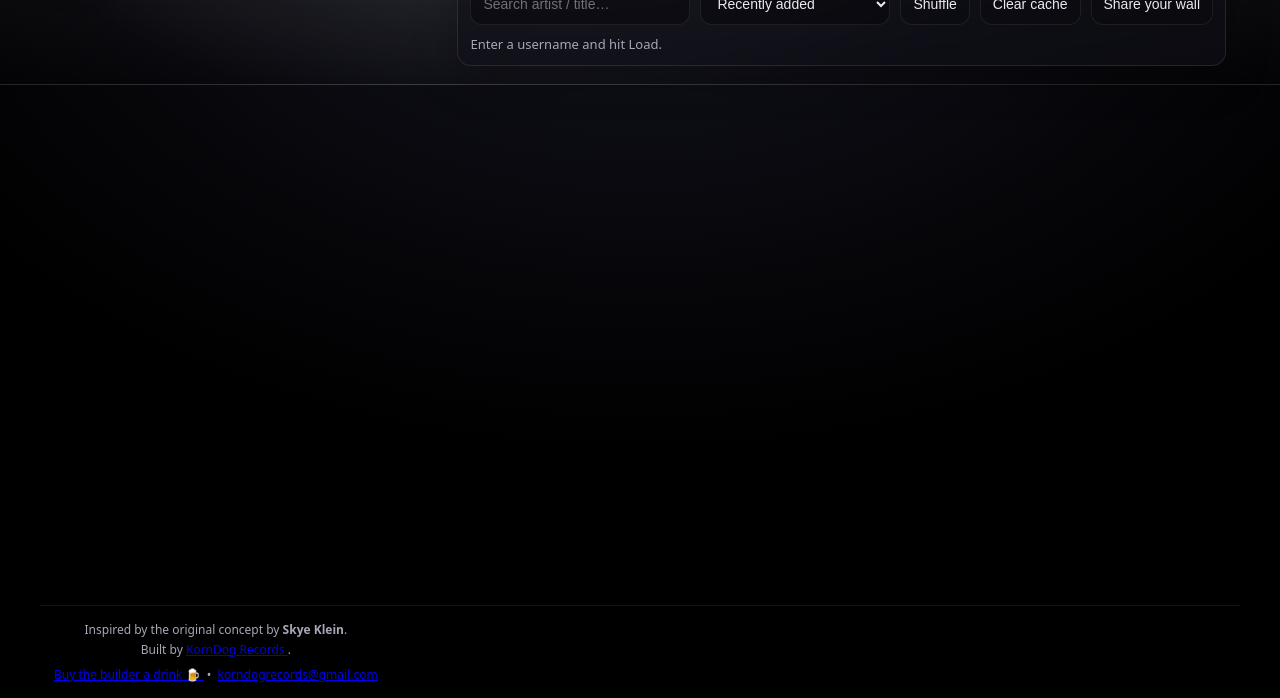
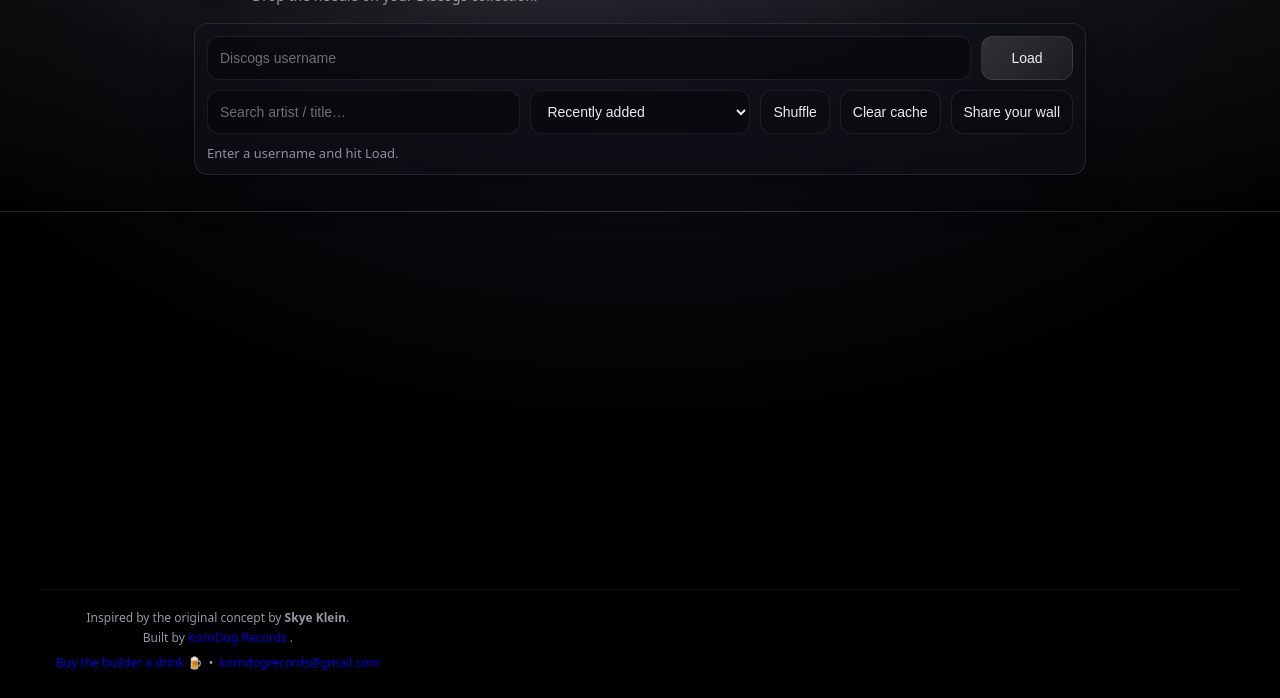
Before and after one commit to KornDog0804/discovers-better-, a website built with Vite: page index.html in a window 1280 px wide. Shown: the part 102-800 px from the top of the page. Built offline with nearby package versions, Linux system fonts and the light colour scheme.

Commit message:
Update style.css

```diff
--- a/src/style.css
+++ b/src/style.css
@@ -501,3 +501,108 @@
 .hero h1 {
   margin: 0;
 }
+/* ====== PROFESSIONAL CENTERING FIX ====== */
+
+.hero {
+  width: 100%;
+  padding: 28px 16px 18px;
+}
+
+.hero-inner {
+  max-width: 920px;
+  margin: 0 auto;
+  display: flex;
+  flex-direction: column;
+  gap: 18px;
+}
+
+.brand {
+  display: flex;
+  align-items: center;
+  gap: 14px;
+}
+
+.brand h1 {
+  margin: 0;
+  line-height: 1.05;
+}
+
+.brand .sub {
+  margin: 6px 0 0;
+  opacity: 0.85;
+}
+
+.controls {
+  width: 100%;
+  max-width: 920px;
+  margin: 0 auto;
+}
+
+.controls .row {
+  display: flex;
+  flex-wrap: wrap;
+  gap: 10px;
+}
+
+.controls .row input,
+.controls .row select,
+.controls .row button {
+  min-height: 44px;
+}
+
+.controls .row:first-child input {
+  flex: 1 1 260px;
+}
+
+.controls .row:first-child button {
+  flex: 0 0 auto;
+  min-width: 92px;
+}
+
+.controls .row:nth-child(2) input {
+  flex: 1 1 260px;
+}
+
+.controls .row:nth-child(2) select {
+  flex: 0 0 220px;
+  max-width: 220px;
+}
+
+.controls .row:nth-child(2) button {
+  flex: 0 0 auto;
+}
+
+.status {
+  margin-top: 10px;
+  display: flex;
+  justify-content: space-between;
+  gap: 12px;
+  flex-wrap: wrap;
+  opacity: 0.85;
+}
+
+main {
+  width: 100%;
+}
+
+.grid {
+  max-width: 1200px;
+  margin: 0 auto;
+  padding: 14px 16px 40px;
+}
+
+/* Footer: centered, tight, clean */
+.footer {
+  width: 100%;
+  padding: 18px 16px 26px;
+  text-align: center;
+  opacity: 0.9;
+}
+
+.footer a {
+  text-decoration: none;
+}
+
+.footer a:hover {
+  text-decoration: underline;
+}
```
